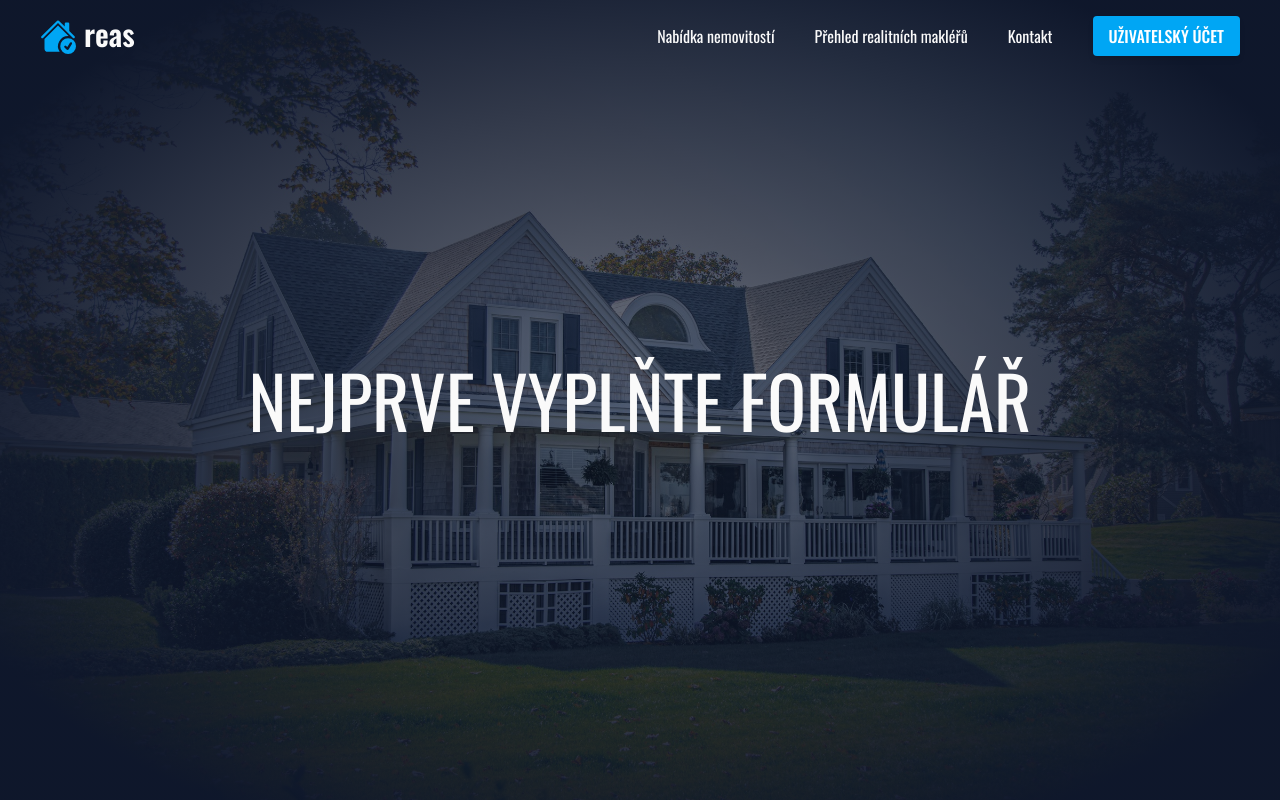
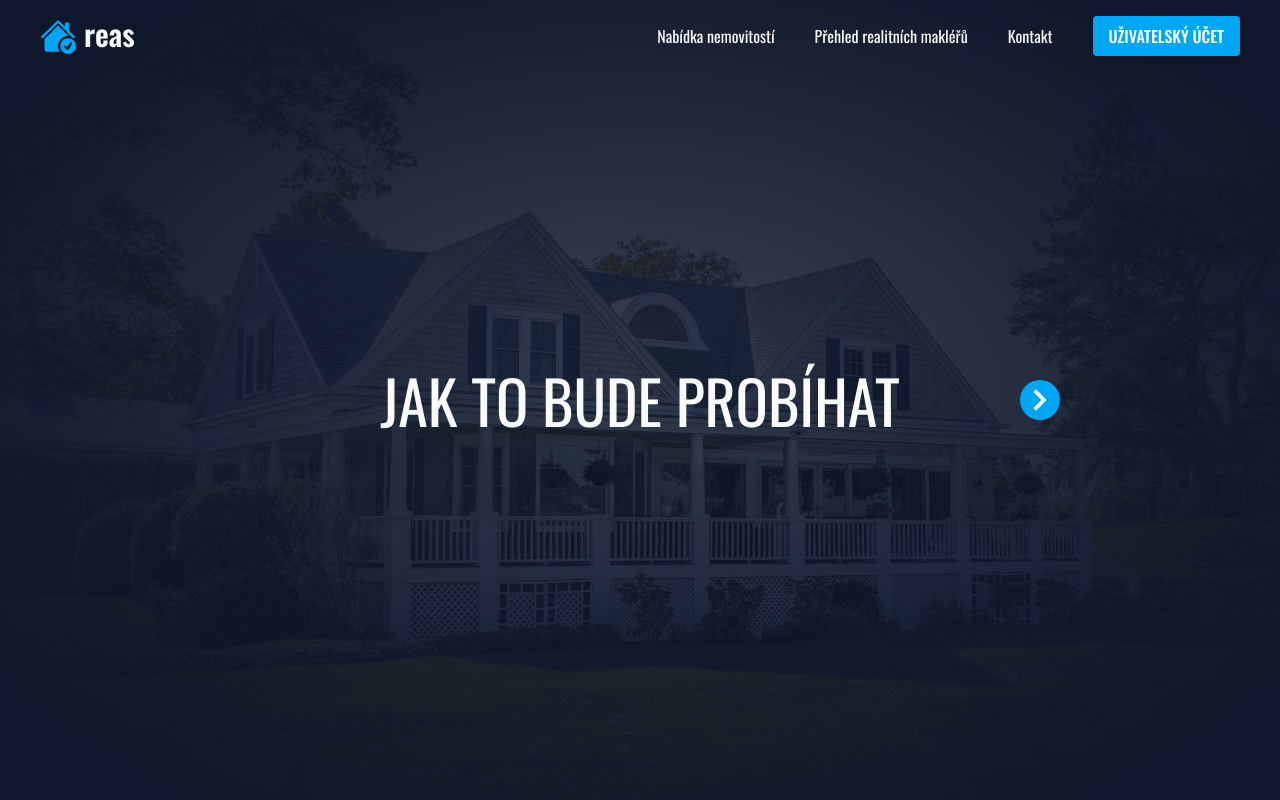
Before and after one commit to MrHyaena/reas, a Next.js app in the folder frontend/: page /chci-nabidku in a window 1280 px wide. Built offline with nearby package versions, Linux system fonts and the light colour scheme.

Commit message:
Frontend: New page, FormIntroduction
- New page chci-nabidku created. It is going to
be static page with components inside.
- FormIntroduction is introductory process to
form, which will lead to FormBody component with
actuall inputs for user

```diff
--- /dev/null
+++ b/frontend/app/_components/Formular/_components/FormBody.tsx
@@ -0,0 +1,22 @@
+"use client";
+
+import { useState } from "react";
+
+export function FormBody() {
+  return (
+    <>
+      <div className="flex flex-col items-center gap-10">
+        <h2 className="text-textLight">Osobní údaje</h2>
+        <div className="grid grid-cols-2 gap-5">
+          <input className="bg-slate-600 p-2 text-textLight text-xl font-semibold rounded-sm"></input>
+          <input className="bg-slate-600 p-2 text-textLight text-xl font-semibold rounded-sm"></input>
+          <input className="bg-slate-600 p-2 text-textLight text-xl font-semibold rounded-sm"></input>
+          <input className="bg-slate-600 p-2 text-textLight text-xl font-semibold rounded-sm"></input>
+        </div>
+        <button className="buttonBasics px-4 py-3 text-lg font-semibold hover:scale-105">
+          Pokračovat
+        </button>
+      </div>
+    </>
+  );
+}
--- /dev/null
+++ b/frontend/app/_components/Formular/_components/FormCarousel.tsx
@@ -0,0 +1,18 @@
+"use client";
+
+import React, { useState } from "react";
+import { FormIntroduction } from "./FormIntroduction";
+import { FormBody } from "./FormBody";
+
+export type FormPart = number;
+
+export default function FormCarousel() {
+  const [formPart, setformPart] = useState<FormPart>(1);
+
+  return (
+    <>
+      {formPart == 1 && <FormIntroduction setformPart={setformPart} />}
+      {formPart == 2 && <FormBody />}
+    </>
+  );
+}
--- /dev/null
+++ b/frontend/app/_components/Formular/_components/FormIntroduction.tsx
@@ -0,0 +1,72 @@
+"use client";
+
+import React, { useState } from "react";
+import { FaChevronLeft, FaChevronRight } from "react-icons/fa";
+import { FormPart } from "./FormCarousel";
+
+type FormIntroduction = {
+  setformPart: React.Dispatch<React.SetStateAction<FormPart>>;
+};
+
+export function FormIntroduction({ setformPart }: FormIntroduction) {
+  const [text, setText] = useState<number>(0);
+
+  const textsArray: string[] = [
+    "Jak to bude probíhat",
+    "Formulář má dvě části",
+    "Nejprve vyplníte osobní údaje, abychom s vámi měli spojení",
+    "Následně nám popíšete vaši nemovitost",
+    "A to je všechno! Teď už jen chvílku počkáte na vytvoření účtu a můžeme společně prodávat",
+    "Pojďme společně na to",
+  ];
+
+  return (
+    <>
+      <div className="grid grid-cols-[1fr_4fr_1fr] items-center justify-items-center w-[80%]">
+        {text != 0 && (
+          <>
+            <div className="p-2 bg-primary rounded-full cursor-pointer hover:scale-110 transition-all ease-in-out">
+              <FaChevronLeft
+                className="text-textLight text-2xl "
+                onClick={() => {
+                  setText(text - 1);
+                }}
+              />
+            </div>
+          </>
+        )}
+        <div className="col-start-2 flex flex-col items-center gap-5">
+          <h2 className="text-textLight  text-center leading-[80px]">
+            {textsArray[text]}
+          </h2>
+          {text == textsArray.length - 1 && (
+            <button
+              onClick={() => {
+                setformPart(2);
+              }}
+              className="buttonBasics px-4 py-3 text-lg font-semibold hover:scale-105"
+            >
+              Přejít na formulář
+            </button>
+          )}
+        </div>
+        {text < textsArray.length - 1 && (
+          <>
+            <div className="p-2 bg-primary rounded-full cursor-pointer hover:scale-110 transition-all ease-in-out col-start-3">
+              <FaChevronRight
+                className="text-textLight text-2xl "
+                onClick={() => {
+                  console.log(text);
+                  console.log(textsArray.length);
+                  if (text < textsArray.length - 1) {
+                    setText(text + 1);
+                  }
+                }}
+              />
+            </div>
+          </>
+        )}
+      </div>
+    </>
+  );
+}
--- a/frontend/app/chci-nabidku/page.tsx
+++ b/frontend/app/chci-nabidku/page.tsx
@@ -1,14 +1,14 @@
+import FormCarousel from "../_components/Formular/_components/FormCarousel";
+
 export default function page() {
-  const startingTexts: string[] = ["Jak to bude probíhat"];
-
   return (
     <div
       className="bg-cover bg-center"
       style={{ backgroundImage: `url(/hero.jpg)` }}
     >
-      <div className="bg-radial from-slate-900/60 to-slate-900 to-85% px-10 w-full min-h-screen flex items-center justify-center bg-cover">
+      <div className="bg-radial from-slate-900/80 to-slate-900 to-85% px-10 w-full min-h-screen flex items-center justify-center bg-cover">
         <div className="w-wrapper flex flex-col items-center justify-center">
-          <h1 className="text-textLight">Nejprve vyplňte formulář</h1>
+          <FormCarousel />
         </div>
       </div>
     </div>
--- a/frontend/app/globals.css
+++ b/frontend/app/globals.css
@@ -26,6 +26,10 @@ h1 {
   @apply text-7xl font-oswald uppercase;
 }
 
+h2 {
+  @apply text-6xl font-oswald uppercase;
+}
+
 .buttonBasics {
   @apply bg-sky-500 rounded-sm  uppercase font-oswald  text-white shadow-md cursor-pointer ease-in-out transition-all;
 }
```
